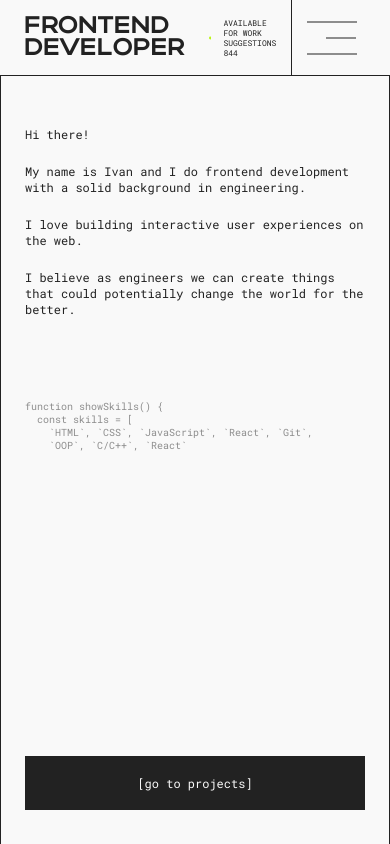
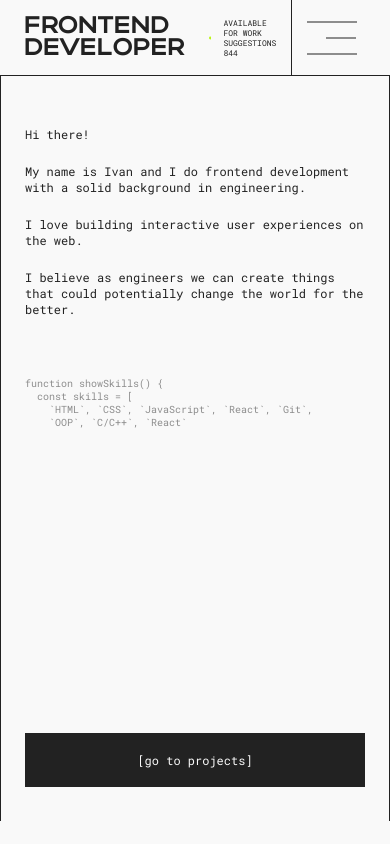
Before and after one commit to ivan-ust402/MP-portfolio, a React (Create React App) app: page / in a window 390 px wide. Built offline with nearby package versions, Linux system fonts and the light colour scheme; a web font is replaced by a local one.

Commit message:
try to change height v6

```diff
--- a/src/App.tsx
+++ b/src/App.tsx
@@ -23,6 +23,7 @@ export const App = () => {
       ? window.visualViewport.height
       : window.innerHeight
     ))
+    document.documentElement.style.setProperty('--vpheight', `${height}px`)
   }
   if (desktop === null) {
     dispatch(setDesktopResolution(window.innerWidth > firstBreakpoint))
@@ -39,6 +40,7 @@ export const App = () => {
       ? window.visualViewport.height
       : window.innerHeight
     ))
+    document.documentElement.style.setProperty('--vpheight', `${height}px`)
   }, [dispatch, setViewportHeight])
 
   const handleResize = useCallback(() => {
--- a/src/components/Layout/layout.module.scss
+++ b/src/components/Layout/layout.module.scss
@@ -51,7 +51,6 @@
     &__main {
       border: none;
       padding-top: 76px;
-      // max-height: 100vh;
       box-sizing: border-box;
       padding-left: calc(50% - 480px);
       padding-right: calc(50% - 480px);
--- a/src/pages/About/about.module.scss
+++ b/src/pages/About/about.module.scss
@@ -92,13 +92,14 @@
   .about {
     flex-flow: column-reverse;
     max-width: 960px;
-    min-height: 100%;
     position: relative;
     border-left: 1px solid var(--primary-color);
     border-right: 1px solid var(--primary-color);
     gap: 60px;
     justify-content: space-between;
-    min-height: 100%;
+    // min-height: 100%;
+    // max-height: 100%;
+    min-height: var(--vpheight);
     max-height: 100%;
     box-sizing: border-box;
     &__main {
```
